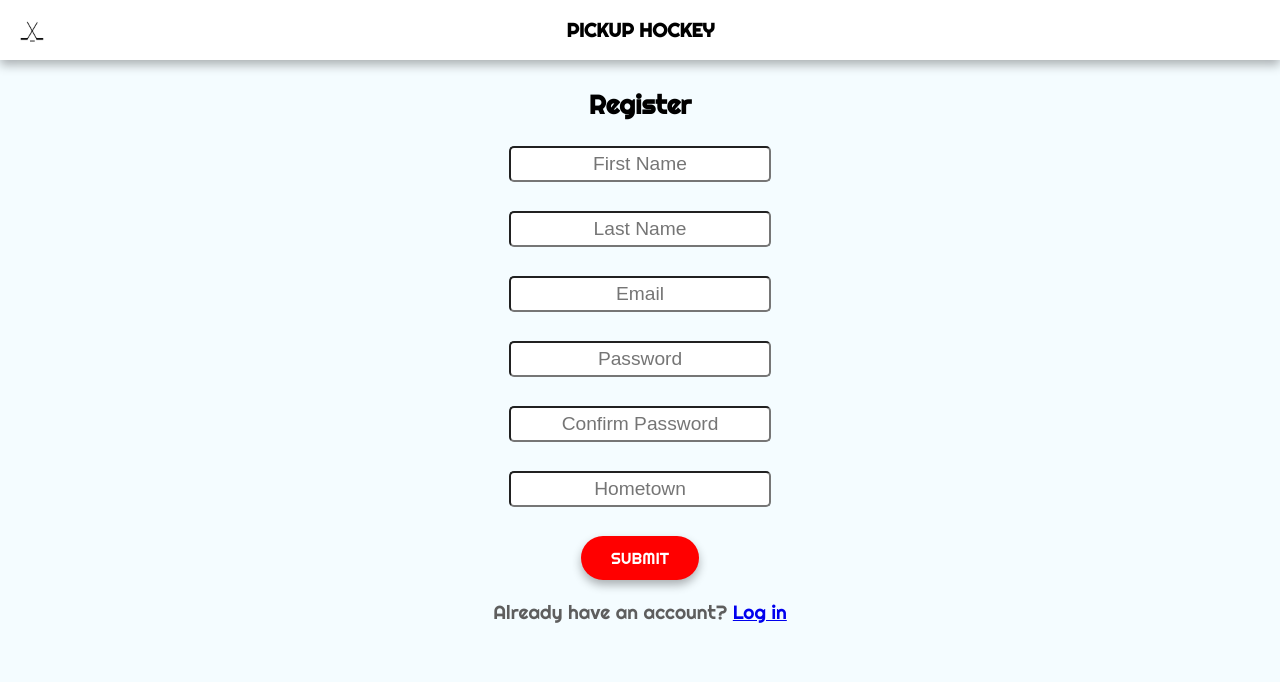
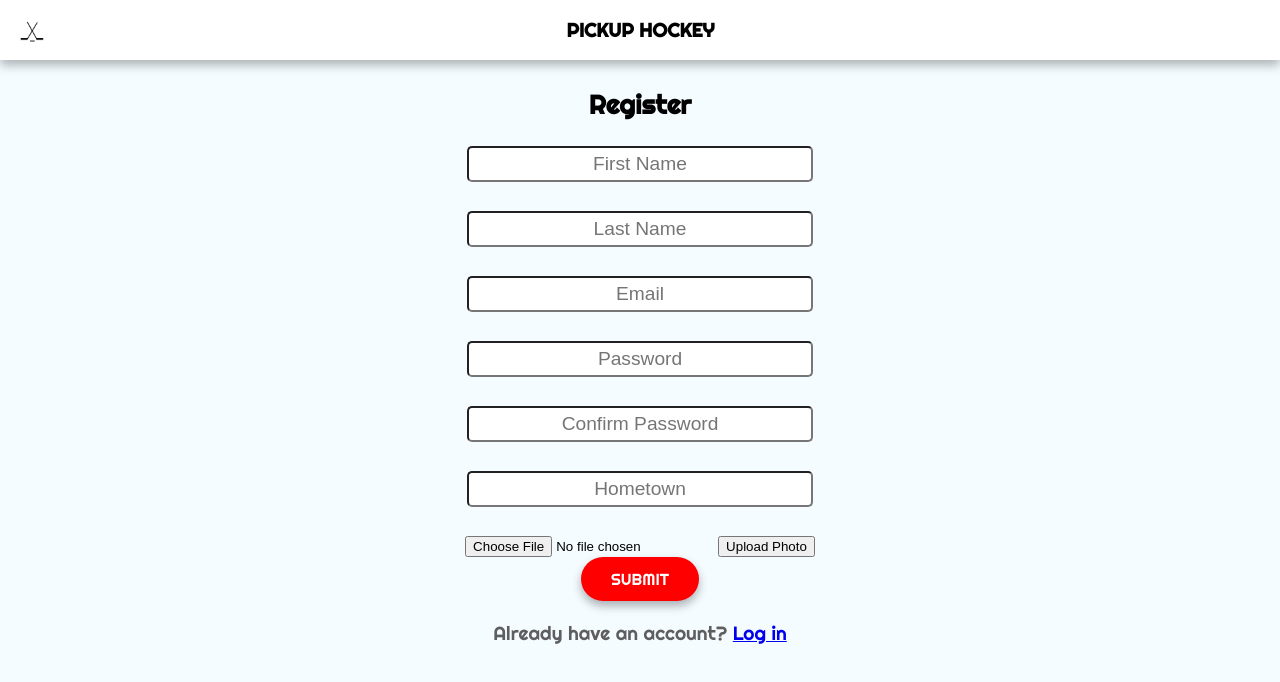
Before and after one commit to davidkavanaugh/pickup-hockey, a React (Create React App) app in the folder client/: page /register in a window 1280 px wide. Shown: the top 682 px of the page. Built offline with nearby package versions, Linux system fonts and the light colour scheme.

Commit message:
upload user img

```diff
--- a/client/src/components/auth/Register.js
+++ b/client/src/components/auth/Register.js
@@ -158,7 +158,7 @@ class Register extends Component {
               />
               <span className="red-text">{errors.hometown}</span>
             </div>
-            {/* <UploadUserImg /> */}
+            <UploadUserImg />
             <div className="col center">
               <button
                 type="submit"
```
